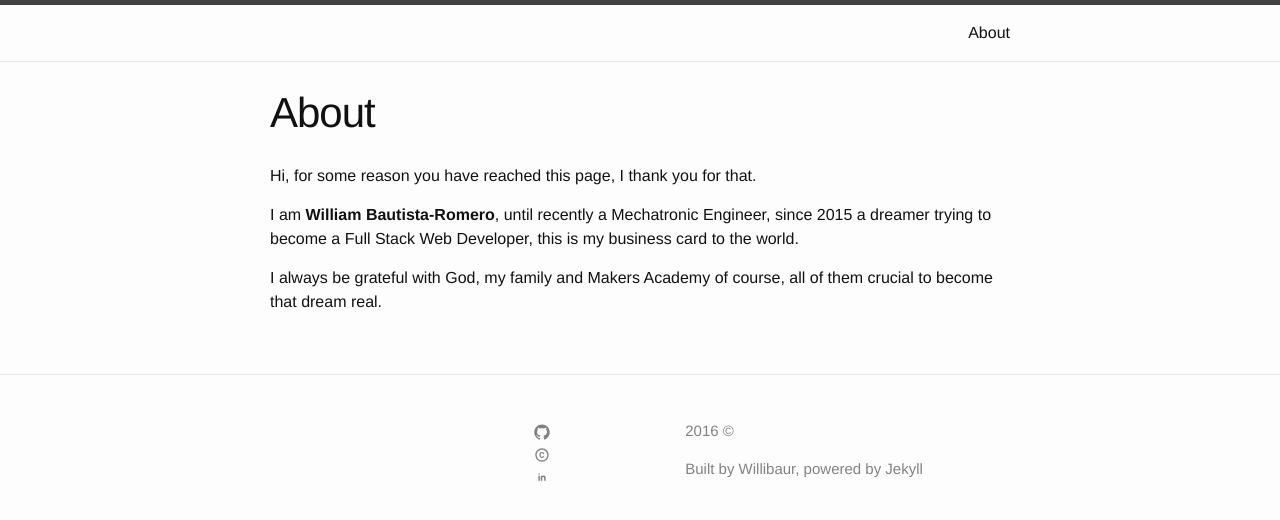
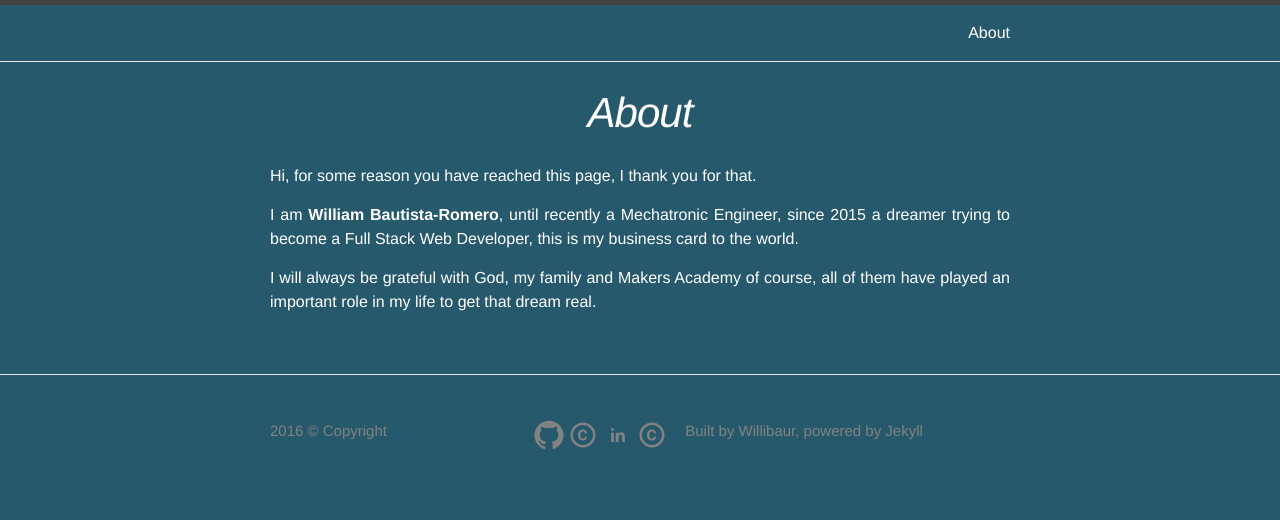
Before and after one commit to Willibaur/Willibaur.github.io, a Jekyll site: the page built from about.md, in a window 1280 px wide. Shown: the top 520 px of the page. Built offline with Jekyll 4.4.1, drawn with Linux system fonts in a browser that asks for light colours.

Commit message:
More styling added

```diff
--- a/_includes/footer.html
+++ b/_includes/footer.html
@@ -6,26 +6,20 @@
 
     <div class="footer-col-wrapper">
       <div class="footer-col footer-col-1">
-        <ul class="contact-list">
-          <li>{{ site.title }}</li>
-          <li><a href="mailto:{{ site.email }}">{{ site.email }}</a></li>
-        </ul>
+        <p>2016 © Copyright</p>
       </div>
 
       <div class="footer-col footer-col-2">
-        <ul class="social-media-list">
-          <li>{% include icon-github.html %}</li>
-          <li>{% include icon-codecademy.html%}</li>
-          <li>{% include icon-linkedin.html%}</li>
-        </ul>
+        <p class="social-media-list">{% include icon-github.html %}
+                                     {% include icon-codecademy.html %}
+                                     {% include icon-linkedin.html %}
+                                     {% include icon-codewars.html %}
+        </p>
       </div>
 
       <div class="footer-col footer-col-3">
-        <p>2016 ©</p>
         <p>Built by Willibaur, powered by Jekyll</p>
       </div>
     </div>
-
   </div>
-
 </footer>
--- /dev/null
+++ b/_includes/icon-codewars.html
@@ -0,0 +1 @@
+<a href="http://www.codewars.com/users/willibaur"><span class="icon icon--codewars">{% include icon-codecademy.svg %}</span></a>
--- a/_layouts/post.html
+++ b/_layouts/post.html
@@ -3,12 +3,12 @@ layout: default
 ---
 <article class="post" itemscope itemtype="http://schema.org/BlogPosting">
 
-  <header class="post-header" style="text-align:center">
+  <header class="post-header">
     <h1 class="post-title" itemprop="name headline">{{ page.title }}</h1>
     <p class="post-meta" style="text-align:right"><time datetime="{{ page.date | date_to_xmlschema }}" itemprop="datePublished">{{ page.date | date: "%b %-d, %Y" }}</time>{% if page.author %} • <span itemprop="author" itemscope itemtype="http://schema.org/Person"><span itemprop="name">{{ page.author }}</span></span>{% endif %}</p>
   </header>
 
-  <div class="post-content" itemprop="articleBody" style="text-align:justify">
+  <div class="post-content" itemprop="articleBody">
     {{ content }}
   </div>
 
--- a/_sass/_base.scss
+++ b/_sass/_base.scss
@@ -1,6 +1,5 @@
-/**
- * Reset some basic elements
- */
+/*Reset some basic elements*/
+
 body, h1, h2, h3, h4, h5, h6,
 p, blockquote, pre, hr,
 dl, dd, ol, ul, figure {
@@ -9,12 +8,11 @@ dl, dd, ol, ul, figure {
 }
 
 
+/*Basic styling*/
 
-/**
- * Basic styling
- */
 body {
   font: $base-font-weight #{$base-font-size}/#{$base-line-height} $base-font-family;
+  text-align: justify;
   color: $text-color;
   background-color: $background-color;
   -webkit-text-size-adjust: 100%;
@@ -26,10 +24,8 @@ body {
 }
 
 
+/*Set `margin-bottom` to maintain vertical rhythm*/
 
-/**
- * Set `margin-bottom` to maintain vertical rhythm
- */
 h1, h2, h3, h4, h5, h6,
 p, blockquote, pre,
 ul, ol, dl, figure,
@@ -38,20 +34,20 @@ ul, ol, dl, figure,
 }
 
 
+/*Images*/
 
-/**
- * Images
- */
 img {
   max-width: 100%;
   vertical-align: middle;
+  width: 300px;
+  height: 300px;
+  display: block;
+  margin: 0 auto;
 }
 
 
+/*Figures*/
 
-/**
- * Figures
- */
 figure > img {
   display: block;
 }
@@ -61,10 +57,8 @@ figcaption {
 }
 
 
+/*Lists*/
 
-/**
- * Lists
- */
 ul, ol {
   margin-left: $spacing-unit;
 }
@@ -77,19 +71,17 @@ li {
 }
 
 
+/*Headings*/
 
-/**
- * Headings
- */
 h1, h2, h3, h4, h5, h6 {
   font-weight: $base-font-weight;
+  font-style: oblique;
+  text-align: center;
 }
 
 
+/*Links*/
 
-/**
- * Links
- */
 a {
   color: $brand-color;
   text-decoration: none;
@@ -99,16 +91,14 @@ a {
   }
 
   &:hover {
-        color: $text-color;
+      color: $grey-color-light;
       text-decoration: underline;
   }
 }
 
 
+/*Blockquotes*/
 
-/**
- * Blockquotes
- */
 blockquote {
   color: $grey-color;
   border-left: 4px solid $grey-color-light;
@@ -123,10 +113,8 @@ blockquote {
 }
 
 
+/* Code formatting */
 
-/**
- * Code formatting
- */
 pre,
 code {
   font-size: 15px;
@@ -151,10 +139,8 @@ pre {
 }
 
 
+/*Wrapper */
 
-/**
- * Wrapper
- */
 .wrapper {
   max-width: -webkit-calc(#{$content-width} - (#{$spacing-unit} * 2));
   max-width:         calc(#{$content-width} - (#{$spacing-unit} * 2));
@@ -173,12 +159,9 @@ pre {
 }
 
 
+/*Clearfix */
 
-/**
- * Clearfix
- */
 %clearfix {
-
   &:after {
       content: "";
       display: table;
@@ -187,17 +170,13 @@ pre {
 }
 
 
+/* Icons*/
 
-/**
- * Icons
- */
 .icon {
-
   > svg {
     display: inline-block;
-        width: 16px;
-        height: 16px;
-        vertical-align: middle;
+    width: 30px;
+    height: 30px;
 
     path {
         fill: $grey-color;
--- a/about.md
+++ b/about.md
@@ -10,5 +10,4 @@ I am **William Bautista-Romero**, until recently a Mechatronic Engineer, since
 2015 a dreamer trying to become a Full Stack Web Developer, this is my business
 card to the world.
 
-I always be grateful with God, my family and Makers Academy of course, all of them
-crucial to become that dream real.
+I will always be grateful with God, my family and Makers Academy of course, all of them have played an important role in my life to get that dream real.
--- a/css/main.scss
+++ b/css/main.scss
@@ -6,7 +6,7 @@
 
 
 // Our variables
-$base-font-family: "Helvetica Neue", Helvetica, Arial, sans-serif;
+$base-font-family: Cursive, Helvetica, Arial, sans-serif;
 $base-font-size:   16px;
 $base-font-weight: 400;
 $small-font-size:  $base-font-size * 0.875;
@@ -14,9 +14,9 @@ $base-line-height: 1.5;
 
 $spacing-unit:     30px;
 
-$text-color:       #111;
-$background-color: #fdfdfd;
-$brand-color:      #2a7ae2;
+$text-color:       #ffffff;
+$background-color: #27596c;
+$brand-color:      #35c2db;
 
 $grey-color:       #828282;
 $grey-color-light: lighten($grey-color, 40%);
@@ -27,8 +27,6 @@ $content-width:    800px;
 
 $on-palm:          600px;
 $on-laptop:        800px;
-
-
 
 // Use media queries like this:
 // @include media-query($on-palm) {
@@ -43,11 +41,13 @@ $on-laptop:        800px;
     }
 }
 
-
-
 // Import partials from `sass_dir` (defaults to `_sass`)
 @import
         "base",
         "layout",
         "syntax-highlighting"
 ;
+
+img {
+  text-align: center;
+}
```
Also changed, not shown: _posts/2015-04-01-Making a dream real with Makers Academy.md (+2 -3 lines), _posts/2015-05-01-Mind the gap, next station Makers Academy.md (added, +19 -0 lines), _includes/code.svg (added), _includes/icon-codewars.svg (added), 1 other file. Lines whose indentation alone changed are shown as unchanged.
